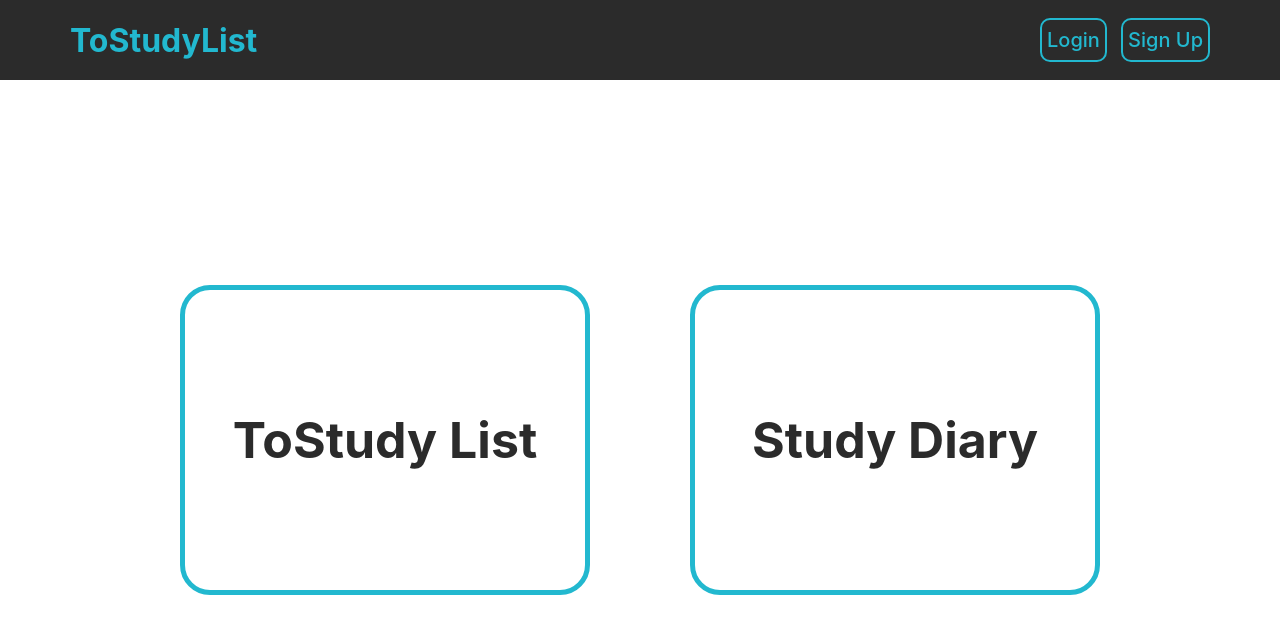
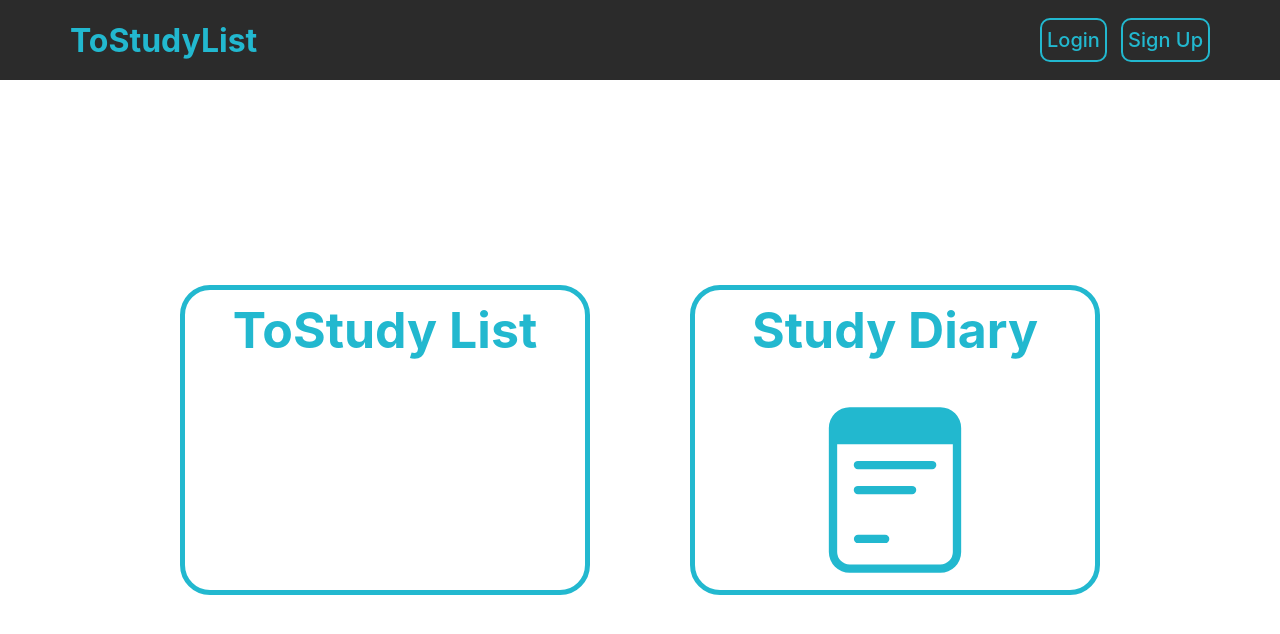
Before and after one commit to nowseong/Tamagochi, a React (Create React App) app: page / in a window 1280 px wide. Shown: the top 634 px of the page. Built offline with nearby package versions, Linux system fonts and the light colour scheme; some icons are missing.

Commit message:
최종 css 수정

```diff
--- a/src/components/Home.js
+++ b/src/components/Home.js
@@ -2,6 +2,8 @@ import { Link } from "react-router-dom";
 import { auth } from "../firebase";
 import { useEffect } from "react";
 import './Home.scss';
+import { CiMemoPad } from 'react-icons/ci';
+import { PiNotePencil } from 'react-icons/pi';
 
 const Home = () => {
     const logOut = () => {
@@ -32,8 +34,33 @@ const Home = () => {
                 </div>
             </div>
             <div className="main">
-                <div className="to">{auth.currentUser ? <Link to="/tostudy" className="link">ToStudy List</Link> : <span onClick={onClick} className="linkwhenNoUser">ToStudy List</span>}</div>
-                <div className="to">{auth.currentUser ? <Link to="/studydiary" className="link">Study Diary</Link> : <span onClick={onClick} className="linkwhenNoUser">Study Diary</span>}</div>
+                {/* <div className="to">
+                    {auth.currentUser ? <Link to="/tostudy" className="link">ToStudy List</Link> : <span onClick={onClick} className="linkwhenNoUser">ToStudy List</span>}
+                    <PiNotePencil />
+                </div>
+                <div className="to">
+                    {auth.currentUser ? <Link to="/studydiary" className="link">Study Diary</Link> : <span onClick={onClick} className="linkwhenNoUser">Study Diary</span>}
+                    <CiMemoPad />
+                </div> */}
+                {auth.currentUser ?
+                    <Link to="/tostudy" className="link">
+                        <h4 className="bigtext">ToStudy List</h4>
+                        <PiNotePencil className="icon" />
+                    </Link> :
+                    <span onClick={onClick} className="link">
+                        <h4 className="bigtext">ToStudy List</h4>
+                        <PiNotePencil className="icon" />
+                    </span>
+                }
+                {auth.currentUser ?
+                    <Link to="/studydiary" className="link">
+                        <h4 className="bigtext">Study Diary</h4>
+                        <CiMemoPad className="icon" />
+                    </Link> :
+                    <span onClick={onClick} className="link">
+                        <h4 className="bigtext">Study Diary</h4>
+                        <CiMemoPad className="icon" />
+                    </span>}
             </div>
         </div>
     );
--- a/src/components/Home.scss
+++ b/src/components/Home.scss
@@ -79,32 +79,85 @@
         justify-content: center;
         align-items: center;
         flex-direction: row;
-        .to {
+        .link {
+            text-decoration: none;
             display: flex;
-            justify-content: center;
+            flex-direction: column;
+            justify-content: space-between;
             align-items: center;
-            cursor: pointer;
+            text-align: center;
             border: 5px solid #22b8cf;
-            color: #2b2b2b;
+            color: #22b8cf;
             width: 400px;
             height: 300px;
             margin: 50px;
-            font-weight: bold;
             font-size: 50px;
             border-radius: 30px;
             transition: all 0.2s;
+            cursor: pointer;
+            .bigtext {
+                margin: 10px;
+            }
+            .icon {
+                font-size: 200px;
+                // margin-bottom: 30px;
+            }
             &:hover {
                 background: #22b8cf;
                 border-color: #2b2b2b;
-            }
-            .link {
                 color: #2b2b2b;
-                text-decoration: none;
-                text-align: center;
-            }
-            .linkwhenNoUser {
-                text-align: center;
             }
         }
+        // .linkwhenNoUser {
+        //     cursor: pointer;
+        //     display: block;
+        //     text-align: center;
+        //     border: 5px solid #22b8cf;
+        //     color: #2b2b2b;
+        //     width: 400px;
+        //     height: 300px;
+        //     line-height: 300px;
+        //     margin: 50px;
+        //     font-weight: bold;
+        //     font-size: 50px;
+        //     border-radius: 30px;
+        //     transition: all 0.2s;
+        //     cursor: pointer;
+        //     &:hover {
+        //         background: #22b8cf;
+        //         border-color: #2b2b2b;
+        //     }
+        // }
+        // .to {
+        //     display: flex;
+        //     flex-direction: column;
+        //     justify-content: center;
+        //     align-items: center;
+        //     cursor: pointer;
+        //     border: 5px solid #22b8cf;
+        //     color: #2b2b2b;
+        //     width: 400px;
+        //     height: 300px;
+        //     margin: 50px;
+        //     font-weight: bold;
+        //     font-size: 50px;
+        //     border-radius: 30px;
+        //     transition: all 0.2s;
+        //     &:hover {
+        //         background: #22b8cf;
+        //         border-color: #2b2b2b;
+        //     }
+        //     .link {
+        //         color: #2b2b2b;
+        //         text-decoration: none;
+        //         text-align: center;
+        //         margin-top: 30px;
+        //     }
+        //     .linkwhenNoUser {
+        //         margin-top: 30px;
+        //         text-align: center;
+        //         color: #2b2b2b;
+        //     }
+        // }
     }
 }
--- a/src/components/StudyDiary.scss
+++ b/src/components/StudyDiary.scss
@@ -14,6 +14,7 @@
         outline: none;
         margin: 10px;
         border: 5px solid #22b8cf;
+        border-top: 30px solid #22b8cf;
         border-radius: 10px;
         resize: none;
         color: black;
@@ -22,6 +23,8 @@
         padding: 5px;
         &:nth-child(even) {
             background: #22b8cf;
+            border: 5px solid #2b2b2b;
+            border-top: 30px solid #2b2b2b;
         }
     }
     .towrite {
```
